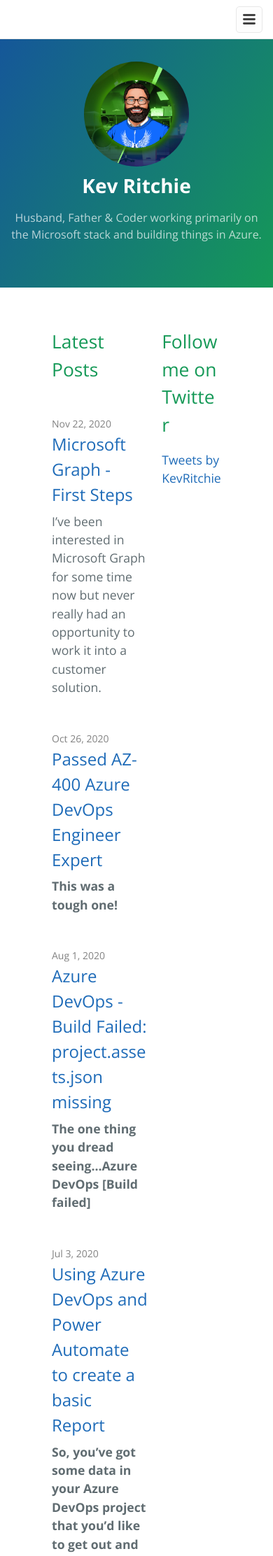
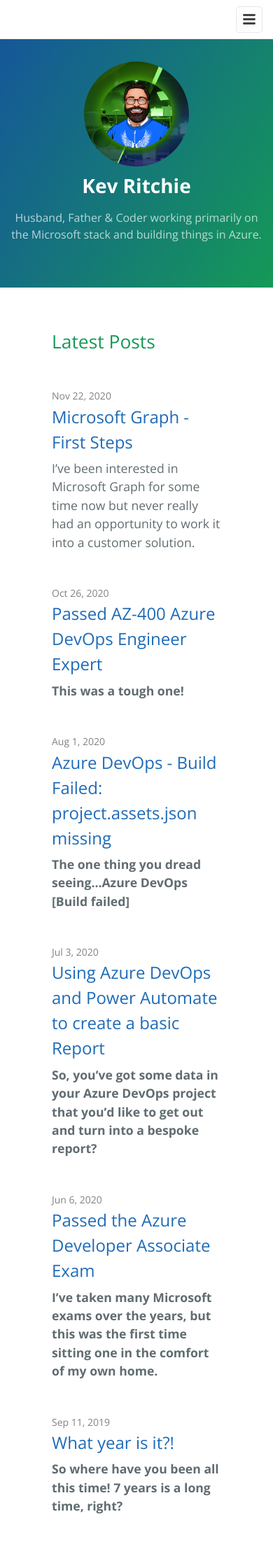
Before and after one commit to KevRitchie/KevRitchie.github.io, a Jekyll site: the page built from index.markdown, in a window 390 px wide. Shown: the top 2224 px of the page at 70% size. Built offline with Jekyll 4.4.1, drawn with Linux system fonts in a browser that asks for light colours; comment, search, counter and statistics services are not loaded.

Commit message:
Fixing column wrapping issue

```diff
--- a/assets/css/style.scss
+++ b/assets/css/style.scss
@@ -29,7 +29,7 @@
 }
 
 @media screen and (max-width: 600px) {
-    .column {
+    .column1, .column2 {
         width: 100%;
     }
 }
```
